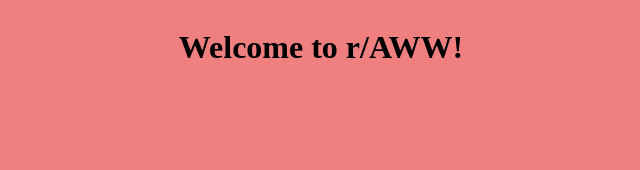
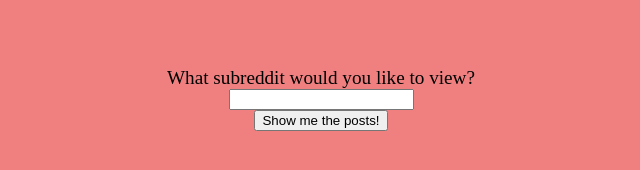
Before and after one commit to Sammyeri/apipractice-reddit, a plain HTML site: page index.html in a window 1280 px wide. Shown: the whole page, without its empty margins (319-959 px from the left). Drawn offline with Linux system fonts and the light colour scheme; no server answers.

Commit message:
choices update

```diff
--- a/index.html
+++ b/index.html
@@ -8,7 +8,10 @@
     <title>Reddit API</title>
 </head>
 <body>
-    <h1>Welcome to r/AWW!</h1>
+    <h1 id="title"></h1>
+    <label for="subreddit">What subreddit would you like to view?</label>
+    <input type="text" name="subreddit" id="subreddit">
+    <button type="submit" id="submit">Show me the posts!</button>
     <div id="postDisplay">
 
     </div>
--- a/index.js
+++ b/index.js
@@ -1,5 +1,12 @@
 let posts;
-fetch("https://www.reddit.com/r/aww/.json").then(response => response.json()).then(data => {
+let subreddit;
+document.getElementById("submit").addEventListener("click", (event) =>{
+    subreddit = document.getElementById("subreddit").value;
+    document.getElementById("title").innerText = `Welcome to r/${subreddit}`;
+    while(document.getElementById("postDisplay").hasChildNodes()){
+        document.getElementById("postDisplay").firstChild.remove();
+    }
+    fetch(`https://www.reddit.com/r/${subreddit}/.json`).then(response => response.json()).then(data => {
         posts = data.data.children;
         for(i = 0; i < 10; i++){
             let title = document.createElement("h1");
@@ -17,3 +24,4 @@ fetch("https://www.reddit.com/r/aww/.json").then(response => response.json()).th
             document.getElementById("postDisplay").appendChild(newDiv);
         }
     });
+});
--- a/style.css
+++ b/style.css
@@ -11,6 +11,9 @@
 
 body{
     background-color:  lightcoral;
+    display: flex;
+    flex-direction: column;
+    align-items: center;
 }
 
 a{
@@ -26,3 +29,7 @@ h1{
     display: flex;
     justify-content: center;
 }
+
+label{
+    font-size: larger;
+}
```
Lines whose indentation alone changed are shown as unchanged.
